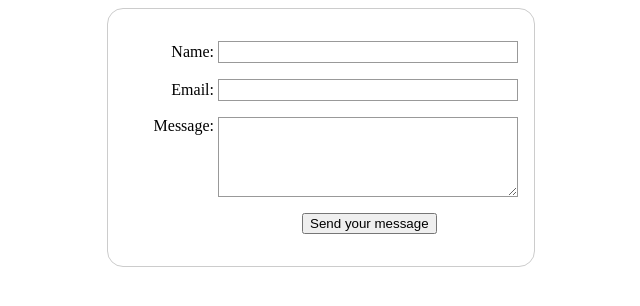
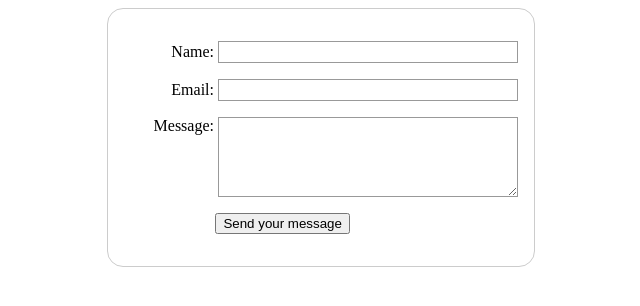
Before and after one commit to NiTzuA/mdn-forms, a plain HTML site: page index.html in a window 1280 px wide. Shown: the whole page, without its empty margins (319-959 px from the left). Drawn offline with Linux system fonts and the light colour scheme.

Commit message:
Finished MDN Forms

```diff
--- a/style.css
+++ b/style.css
@@ -39,9 +39,9 @@ textarea {
 }
 
 .button {
-    padding-left: 90px;
+    padding-right: 90px;
 }
 
 button {
-    margin-left: 0.5em;
+    margin-left: 1em;
 }
```
